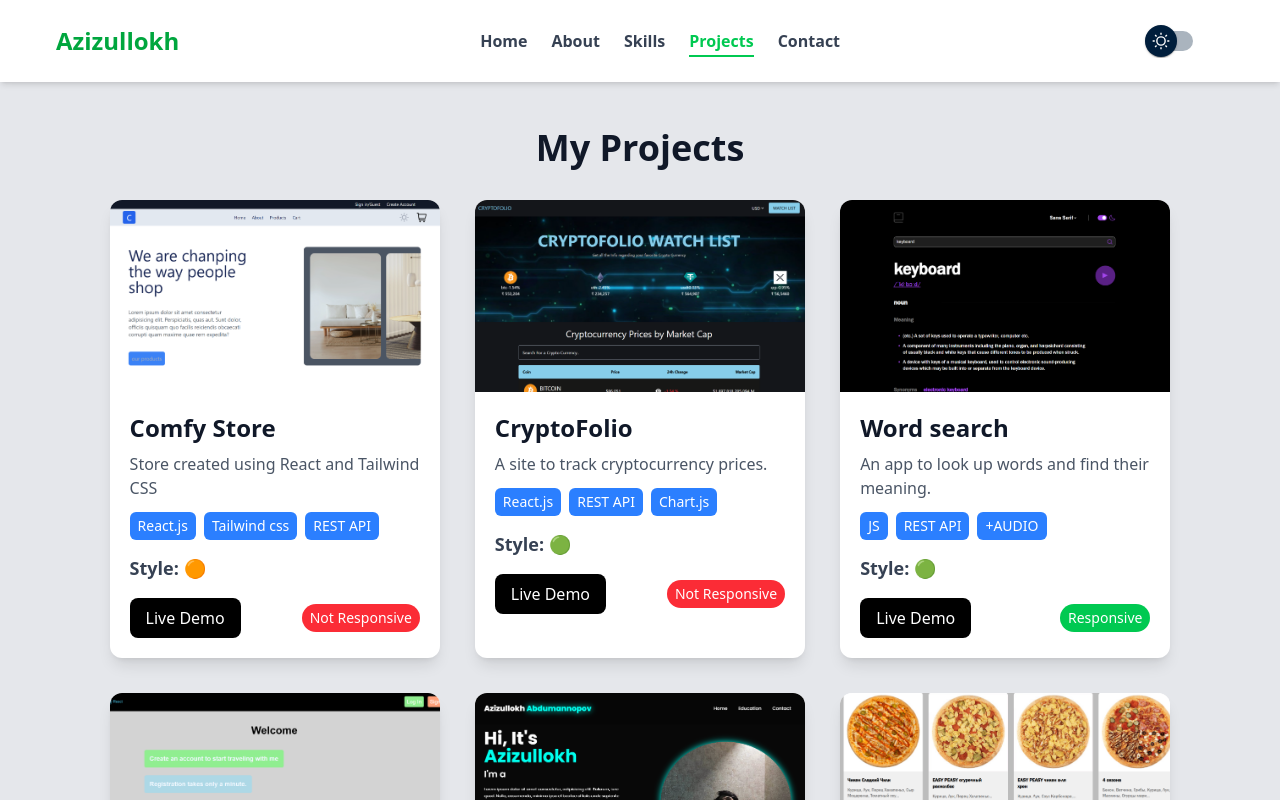
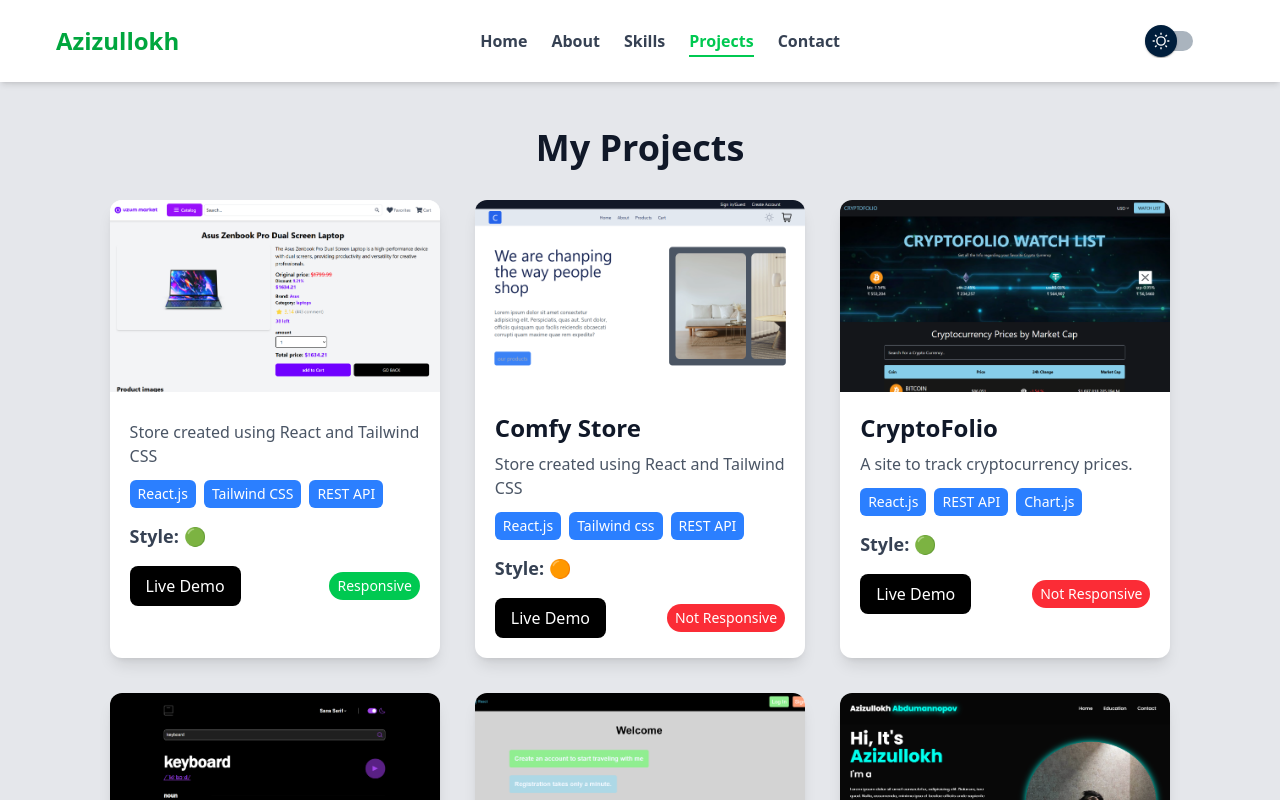
Before and after one commit to Azizullokh/Portfolio, a React (Vite) app: page /projects in a window 1280 px wide. Shown: the top 800 px of the page. Built offline with nearby package versions, Linux system fonts and the light colour scheme.

Commit message:
added new project

```diff
--- a/src/pages/Projects.jsx
+++ b/src/pages/Projects.jsx
@@ -12,8 +12,18 @@ import pomodoro from "../ProjectsImage/pomodoro.png";
 import uzlayout from "../ProjectsImage/uz-layout.png";
 import githubusers from "../ProjectsImage/github-users.png";
 import todolist from '../ProjectsImage/todolistt.png'
+import uzummarket from '../ProjectsImage/uzummarket.png'
 
 const ProjectsNew = [
+  {
+id:0,
+image:uzummarket,
+link:'https://uzum-market77.netlify.app/',
+description: 'Store created using React and Tailwind CSS',
+technologies: ["React.js" , "Tailwind CSS" , 'REST API'],
+responsive: true,
+style: '🟢'
+  },
   {
     id: 1,
     image: comfystore,
```
Also changed, not shown: src/ProjectsImage/uzummarket.png (added).
